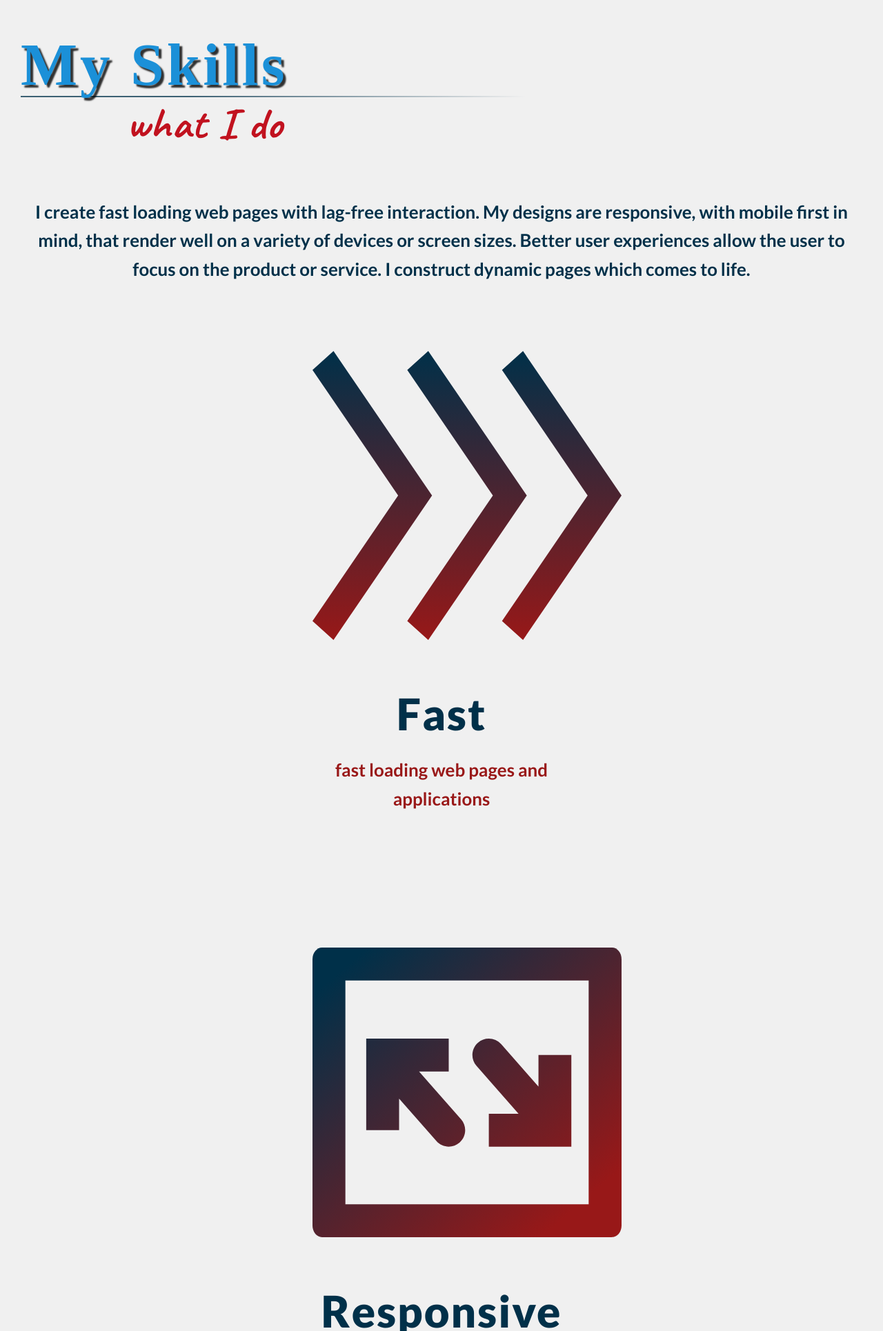
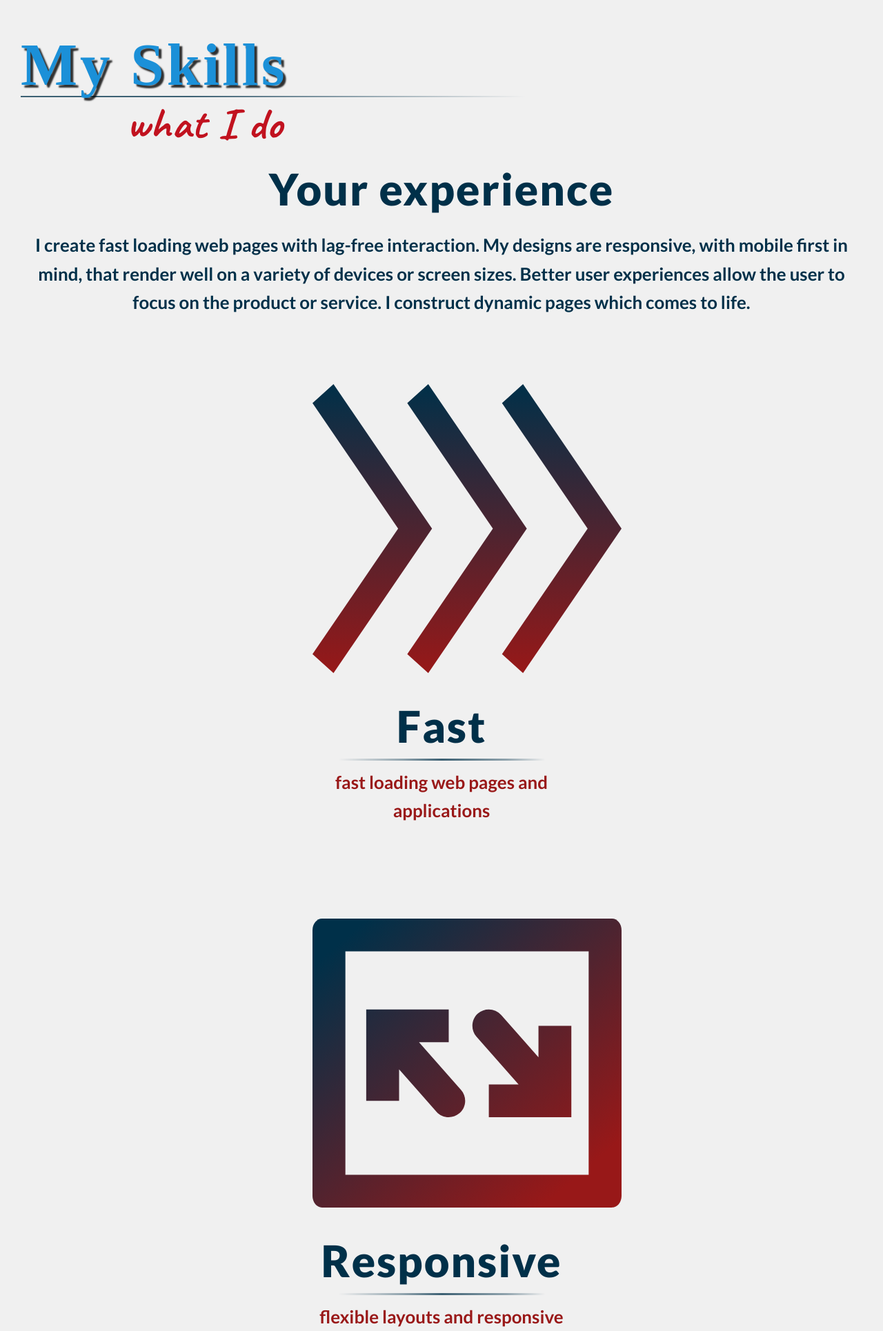
Before and after one commit to SVDwebtech/profile001, a web app: file index.html in a window 1280 px wide. Shown: the part 4009-5939 px from the top of the page at 69% size. Run offline with its HTML, style and script files only (its server is not run), Linux system fonts and the light colour scheme; some libraries are stand-ins or nearby versions; some web fonts are replaced.

Commit message:
change styling of skills card and paragraph headings

```diff
--- a/css/styles.css
+++ b/css/styles.css
@@ -139,6 +139,9 @@
   font-weight: 900;
   line-height: 1;
   letter-spacing: 2px;
+}
+.headingH3Container__headingH3--blue {
+  color: #003049;
 }
 .headingH3Container__headingH3--blue {
   color: #003049;
@@ -416,20 +419,16 @@
   margin: 0 auto 4rem;
 }
 .cardSkills__figure {
-  margin-bottom: 5rem;
+  margin-bottom: 3rem;
 }
 .cardSkills__img {
   display: block;
   width: clamp(15rem, 35vw, 30rem);
   margin: 0 auto;
 }
-.cardSkills__headingH3Container {
+.cardSkills__headingH3 {
   margin-bottom: 1rem;
 }
-.cardSkills__paragraph {
-  margin-bottom: 2rem;
-}
-
 .form {
   margin-bottom: 4rem;
 }
@@ -482,6 +481,16 @@
   background-image: linear-gradient(to right, rgba(0, 0, 0, 0) 10%, rgba(240, 240, 240, 0.4) 35%, rgba(240, 240, 240, 0.75) 50%, rgba(240, 240, 240, 0.4) 75%, rgba(0, 0, 0, 0) 90%);
   margin: 0.75rem 0;
 }
+.headingH3Container__hr--blue {
+  border: 0;
+  height: 3px;
+  background-image: linear-gradient(to right, rgba(0, 0, 0, 0) 10%, rgba(0, 48, 73, 0.4) 35%, rgba(0, 48, 73, 0.75) 50%, rgba(0, 48, 73, 0.4) 75%, rgba(0, 0, 0, 0) 90%);
+  margin: 0.75rem auto;
+}
+.headingH3Container--skills {
+  margin: 0 0 0rem;
+}
+
 .headingH4 {
   margin-bottom: 1rem;
 }
@@ -518,6 +527,10 @@
   margin: 0 auto 4rem;
 }
 
+.cardSkills .paragraph--skills {
+  margin: 0 auto 0;
+}
+
 #portfolioParagraph {
   margin: 0 auto 2rem;
 }
@@ -539,10 +552,10 @@
   justify-content: center;
   align-items: center;
   gap: 5rem;
-  margin-bottom: 10rem;
+  margin: 8rem 0 10rem;
 }
 .techStack__img {
-  width: clamp(5rem, 18vw, 18rem);
+  width: clamp(5rem, 20.5vw, 18rem);
   filter: drop-shadow(0 15px 10px rgba(0, 0, 0, 0.6));
 }
 
--- a/index.html
+++ b/index.html
@@ -149,8 +149,11 @@
                     <p class="headingH2Container__subheadingH2 subheadingH2">what I do</p>
                 </div>
 
+                <div class="skillsSection__headingH3Container headingH3Container">
+                    <h3 data-text="portfolio" class="headingH3Container__headingH3 headingH3Container__headingH3--blue headingH3">Your experience</h3>
+                </div>
+
                 <article class="skillsSection__userX userX">
-                    <h3 class="headingH3">User Experience</h3>
                     <p class="paragraph">I create fast loading web pages
                         with lag-free interaction. My designs are responsive, with mobile first
                         in mind, that render well on a variety of devices or screen sizes.
@@ -161,8 +164,9 @@
                         <figure class="cardSkills__figure">
                             <img class="cardSkills__img" src="./img/svgIcons/fastIcon.svg" alt="an image of the home page of a portfolio website">
                         </figure>
-                        <div class="cardSkills__headingH3Container headingH3Container">
-                            <h3 data-text="portfolio" class="headingH3Container__headingH3 headingH3Container__headingH3--blue headingH3">Fast</h3>
+                        <div class="cardSkills__headingH3Container headingH3Container headingH3Container--skills">
+                            <h3 data-text="portfolio" class="cardSkills__headingH3 headingH3Container__headingH3 headingH3Container__headingH3--blue headingH3">Fast</h3>
+                            <hr class="headingH3Container__hr headingH3Container__hr--blue hr">
                         </div>
                         <p class="cardSkills__paragraph paragraph paragraph--skills onlyParagraph">fast loading web pages and applications</p>
                     </article>
@@ -171,8 +175,9 @@
                         <figure class="cardSkills__figure">
                             <img class="cardSkills__img" src="./img/svgIcons/responsiveIcon.svg" alt="an image of the home page of a portfolio website">
                         </figure>
-                        <div class="cardSkills__headingH3Container headingH3Container">
-                            <h3 data-text="portfolio" class="headingH3Container__headingH3 headingH3Container__headingH3--blue headingH3">Responsive</h3>
+                        <div class="cardSkills__headingH3Container headingH3Container headingH3Container--skills">
+                            <h3 data-text="portfolio" class="cardSkills__headingH3 headingH3Container__headingH3 headingH3Container__headingH3--blue headingH3">Responsive</h3>
+                            <hr class="headingH3Container__hr headingH3Container__hr--blue hr">
                         </div>
                         <p class="cardSkills__paragraph paragraph paragraph--skills onlyParagraph">flexible layouts and responsive images</p>
                     </article>
@@ -181,8 +186,9 @@
                         <figure class="cardSkills__figure">
                             <img class="cardSkills__img" src="./img/svgIcons/intuitiveIcon.svg" alt="an image of the home page of a portfolio website">
                         </figure>
-                        <div class="cardSkills__headingH3Container headingH3Container">
-                            <h3 data-text="portfolio" class="headingH3Container__headingH3 headingH3Container__headingH3--blue headingH3">Intuitive</h3>
+                        <div class="cardSkills__headingH3Container headingH3Container headingH3Container--skills">
+                            <h3 data-text="portfolio" class="cardSkills__headingH3 headingH3Container__headingH3 headingH3Container__headingH3--blue headingH3">Intuitive</h3>
+                            <hr class="headingH3Container__hr headingH3Container__hr--blue hr">
                         </div>
                         <p class="cardSkills__paragraph paragraph paragraph--skills onlyParagraph">efficient and easy to use and a good user experience</p>
                     </article>
@@ -191,15 +197,19 @@
                         <figure class="cardSkills__figure">
                             <img class="cardSkills__img" src="./img/svgIcons/dynamicIcon.svg" alt="an image of the home page of a portfolio website">
                         </figure>
-                        <div class="cardSkills__headingH3Container headingH3Container">
-                            <h3 data-text="portfolio" class="headingH3Container__headingH3 headingH3Container__headingH3--blue headingH3">Dynamic</h3>
+                        <div class="cardSkills__headingH3Container headingH3Container headingH3Container--skills">
+                            <h3 data-text="portfolio" class="cardSkills__headingH3 headingH3Container__headingH3 headingH3Container__headingH3--blue headingH3">Dynamic</h3>
+                            <hr class="headingH3Container__hr headingH3Container__hr--blue hr">
                         </div>
                         <p class="cardSkills__paragraph paragraph paragraph--skills onlyParagraph">active and dynamic content to improve user experience</p>
                     </article>
 
                 </article>
 
-                <h3 class="headingH3">Toolbelt</h3>
+                <div class="skillsSection__headingH3Container headingH3Container">
+                    <h3 data-text="portfolio" class="headingH3Container__headingH3 headingH3Container__headingH3--blue headingH3">Tech I use</h3>
+                </div>
+
                 <p class="paragraph">I work on both the front-end and
                     back-end of web applications or pages. I deliver end to
                     end solutions and make use of the latest technologies
--- a/sass/base/_typography.scss
+++ b/sass/base/_typography.scss
@@ -84,6 +84,10 @@
 		font-weight: 900;
 		line-height: 1;
 		letter-spacing: 2px;
+
+		&--blue {
+			color: $cf-darkBlue ;
+		}
 	}
 
 	&__headingH3--blue {
@@ -99,8 +103,6 @@
 		letter-spacing: 1px;
 	 }
 }
-
-
 
 .paragraph {
 	color:  $cf-darkBlue;
--- a/sass/components/_cardSkills.scss
+++ b/sass/components/_cardSkills.scss
@@ -6,7 +6,7 @@
     margin: 0 auto 4rem;
 
     &__figure {
-        margin-bottom: 5rem;
+        margin-bottom: 3rem;
     }
 
     &__img {
@@ -16,10 +16,14 @@
     }
 
     &__headingH3Container {
+        // margin-bottom: 12rem;
+    }
+
+    &__headingH3 {
          margin-bottom: 1rem;
     }
 
     &__paragraph {
-        margin-bottom: 2rem;
+        // margin-bottom: 2rem;
     }
 }
--- a/sass/components/_heading.scss
+++ b/sass/components/_heading.scss
@@ -24,11 +24,22 @@
         margin: .75rem 0;
     }
 
+    &__hr--blue {
+        border: 0;
+        height: 3px;
+        background-image: linear-gradient(to right, rgba(0,0,0,0) 10%, rgba($cp-darkBlue, 0.4) 35%, rgba($cp-darkBlue, 0.75) 50%, rgba($cp-darkBlue, 0.4) 75%, rgba(0,0,0,0) 90%);
+        margin: .75rem auto;
+    }
+
     &__subheadingH3 {
         // margin-left: clamp(3rem, 12vw, 12rem);
     }
 }
 
+.headingH3Container--skills {
+    margin: 0 0 0rem;
+}
+
 .headingH4 {
     margin-bottom: $mb-h4;
 }
--- a/sass/components/_paragraph.scss
+++ b/sass/components/_paragraph.scss
@@ -7,6 +7,10 @@
     margin: 0 auto 4rem;
 }
 
+.cardSkills .paragraph--skills {
+    margin: 0 auto 0;
+}
+
 #portfolioParagraph {
     margin: 0 auto 2rem;
 }
--- a/sass/components/_techStack.scss
+++ b/sass/components/_techStack.scss
@@ -7,10 +7,10 @@
 
     // background-color: magenta;
 
-    margin-bottom: 10rem;
+    margin: 8rem 0 10rem;
 
     &__img {
-        width: clamp(5rem, 18vw, 18rem);
+        width: clamp(5rem, 20.5vw, 18rem);
         //box-shadow: 0px 50px 50px 2px rgba(0,0,0, .7);
         filter: drop-shadow(0 15px 10px rgba(0, 0, 0, .6));
     }
```
